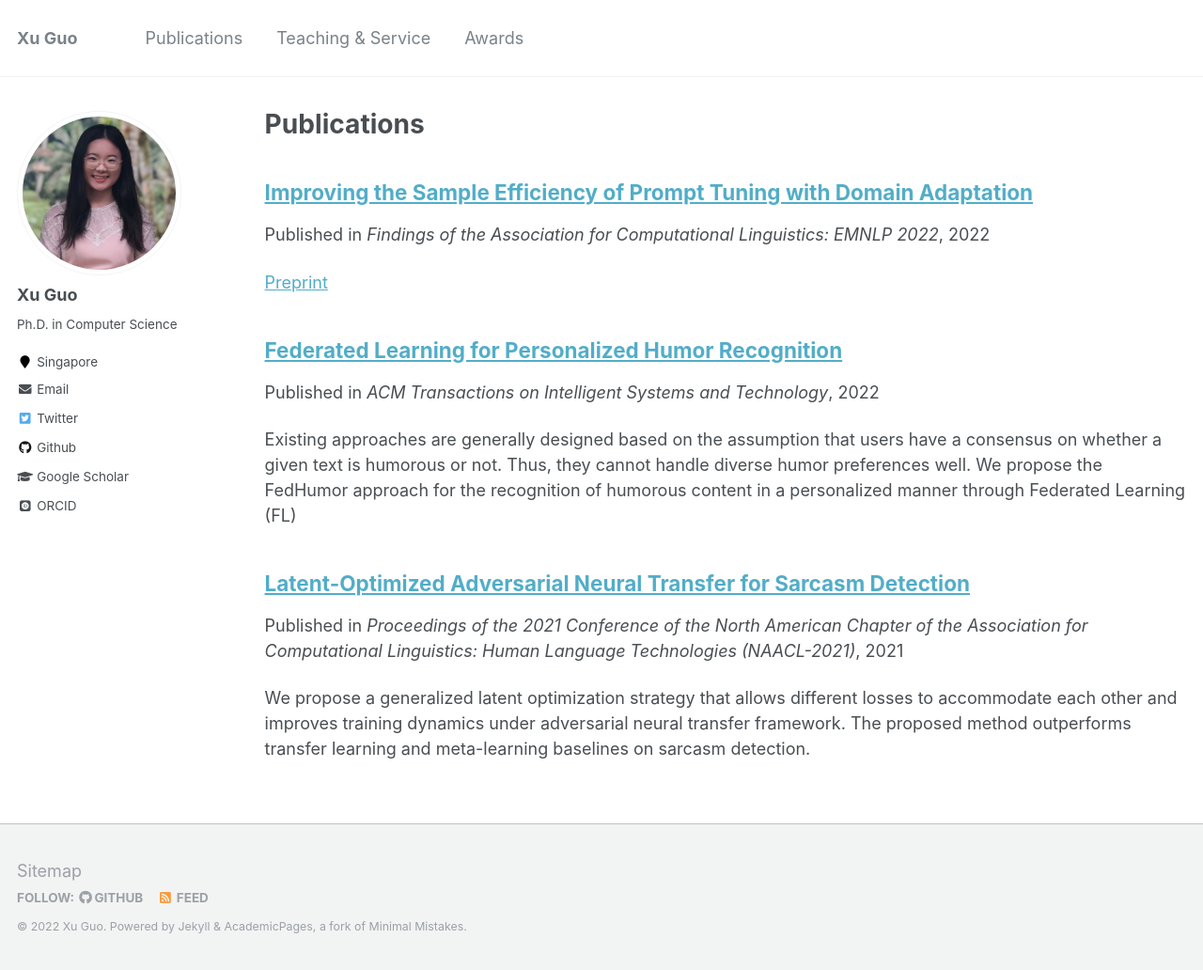
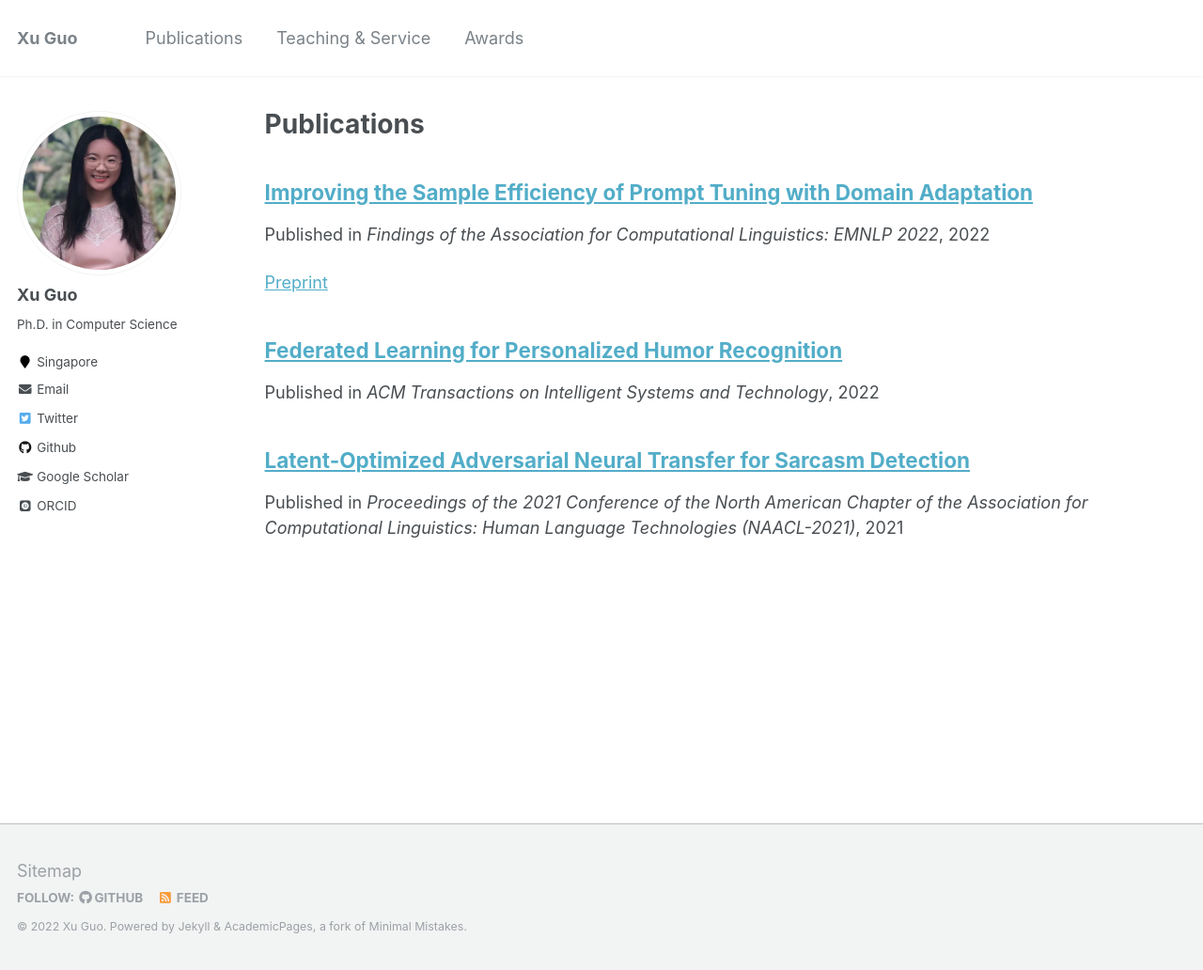
Before and after one commit to guoxuxu/guoxuxu.github.io, a Jekyll site: the page built from _pages/publications.md, in a window 1280 px wide and 1032 px high. Shown: the whole window at 94% size. Built offline with Jekyll 4.4.1, drawn with Linux system fonts in a browser that asks for light colours; some web fonts are replaced; some of the changed lines change nothing that is shown.

Commit message:
publication

```diff
--- a/_config.yml
+++ b/_config.yml
@@ -96,7 +96,7 @@ author:
   flickr           :
   facebook         :
   foursquare       :
-  github           : "https://github.com/guoxuxu"
+  github           : "guoxuxu"
   google_plus      :
   keybase          :
   instagram        :
@@ -109,7 +109,7 @@ author:
   stackoverflow    : # http://stackoverflow.com/users/123456/username
   steam            :
   tumblr           :
-  twitter          : "https://twitter.com/sophiexuguo"
+  twitter          : "sophiexuguo"
   vine             :
   weibo            :
   xing             :
--- a/_publications/2021-06-01-Latent-Optimized-adversarial-neural-transfer-for-sarcasm-detection.md
+++ b/_publications/2021-06-01-Latent-Optimized-adversarial-neural-transfer-for-sarcasm-detection.md
@@ -2,7 +2,6 @@
 title: "Latent-Optimized Adversarial Neural Transfer for Sarcasm Detection"
 collection: publications
 permalink: /publication/2021-06-01-Latent-Optimized-adversarial-neural-transfer-for-sarcasm-detection
-excerpt: 'We propose a generalized latent optimization strategy that allows different losses to accommodate each other and improves training dynamics under adversarial neural transfer framework. The proposed method outperforms transfer learning and meta-learning baselines on sarcasm detection.'
 venue: 'Proceedings of the 2021 Conference of the North American Chapter of the Association for Computational Linguistics: Human Language Technologies (NAACL-2021)'
 ---
 <!--
--- a/_publications/2022-05-04-Federated-Learning-for-Personalized-Humor-Recognition.md
+++ b/_publications/2022-05-04-Federated-Learning-for-Personalized-Humor-Recognition.md
@@ -2,7 +2,6 @@
 title: "Federated Learning for Personalized Humor Recognition"
 collection: publications
 permalink: /publication/2022-05-04-Federated-Learning-for-Personalized-Humor-Recognition
-excerpt: 'Existing approaches are generally designed based on the assumption that users have a consensus on whether a given text is humorous or not. Thus, they cannot handle diverse humor preferences well. We propose the FedHumor approach for the recognition of humorous content in a personalized manner through Federated Learning (FL)'
 venue: 'ACM Transactions on Intelligent Systems and Technology'
 ---
 <!--paperurl: 'http://academicpages.github.io/files/paper2.pdf'-->
```
